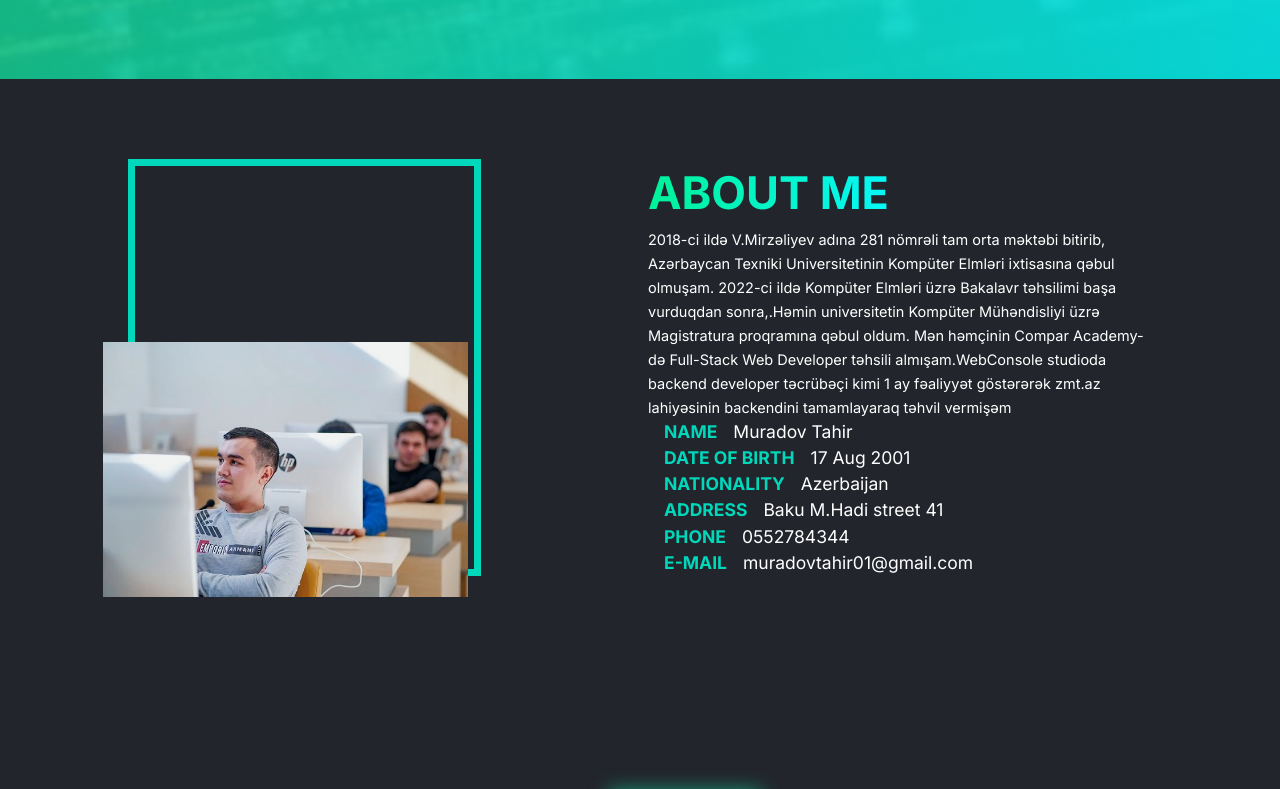
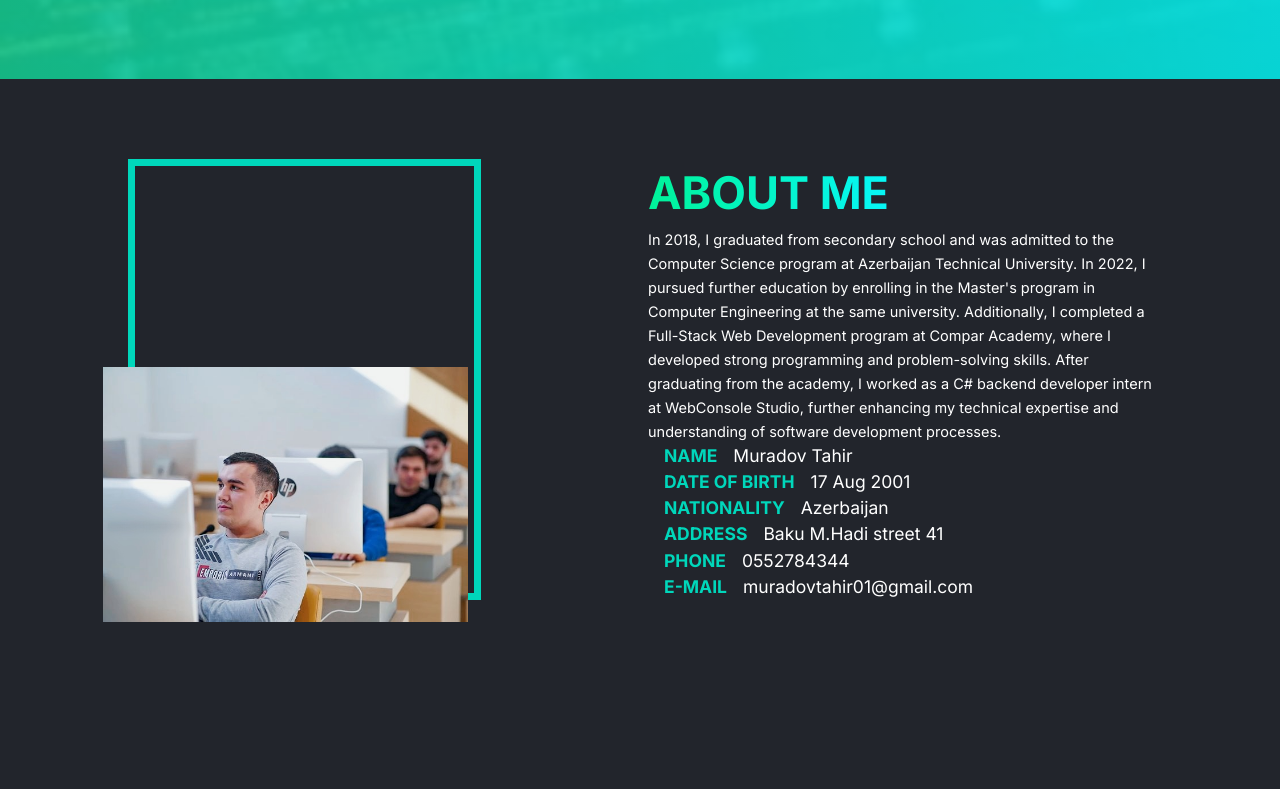
Before and after one commit to TahirMuradov/Portfolio, a Next.js app: page / in a window 1280 px wide. Shown: the part 721-1510 px from the top of the page. Built offline with nearby package versions, Linux system fonts and the light colour scheme.

Commit message:
About Me Edit

```diff
--- a/components/AboutMe/AboutMe.jsx
+++ b/components/AboutMe/AboutMe.jsx
@@ -26,11 +26,14 @@ const AboutMe = () => {
     <h2>About Me</h2>
     </div>
     <span className='py-6 text-white text-[14.5px]'>
-   2018-ci ildə V.Mirzəliyev adına 281 nömrəli tam orta məktəbi bitirib, Azərbaycan Texniki Universitetinin Kompüter Elmləri
- ixtisasına qəbul olmuşam. 2022-ci ildə Kompüter Elmləri üzrə Bakalavr təhsilimi başa
- vurduqdan sonra,.Həmin universitetin Kompüter Mühəndisliyi üzrə Magistratura proqramına qəbul oldum. Mən həmçinin Compar
- Academy-də Full-Stack Web Developer təhsili almışam.WebConsole studioda backend developer təcrübəçi kimi 1 ay fəaliyyət göstərərək zmt.az lahiyəsinin backendini tamamlayaraq təhvil vermişəm
-    </span>
+    In 2018, I graduated from secondary school and was admitted to the Computer Science program at Azerbaijan
+ Technical University. In 2022, I pursued further education by enrolling in the Master's program in Computer
+ Engineering at the same university.
+ Additionally, I completed a Full-Stack Web Development program at Compar Academy, where I developed strong
+ programming and problem-solving skills. After graduating from the academy, I worked as a C# backend
+ developer intern at WebConsole Studio, further enhancing my technical expertise and understanding of software
+ development processes.
+ </span>
 <ul>
     <li style={{color:"white",fontSize:"17.5px"}}><span style={{color:"#00d7bb",fontWeight:"700",textTransform:"uppercase"}} className='px-4'>Name</span>Muradov Tahir</li>
     <li style={{color:"white",fontSize:"17.5px"}}><span style={{color:"#00d7bb",fontWeight:"700",textTransform:"uppercase"}} className='px-4'>DATE OF BIRTH</span>17 Aug 2001</li>
```
Also changed, not shown: 1 other file (tests, documents, lock files or other folders).
